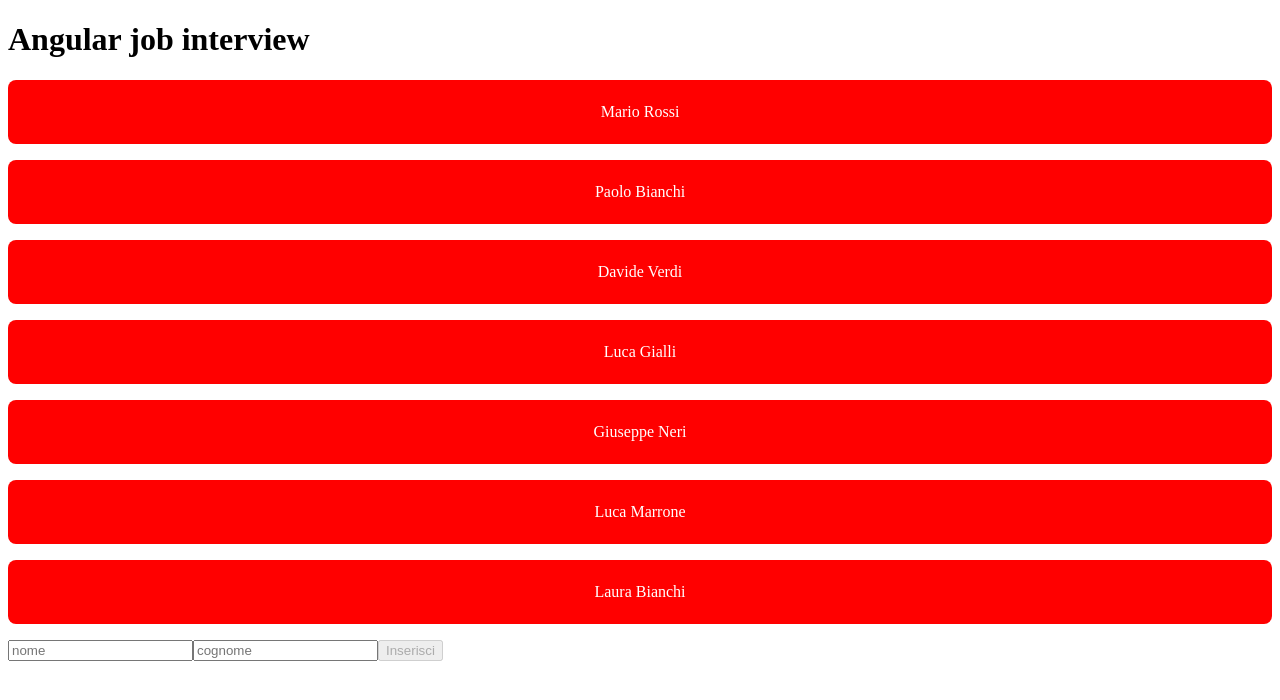
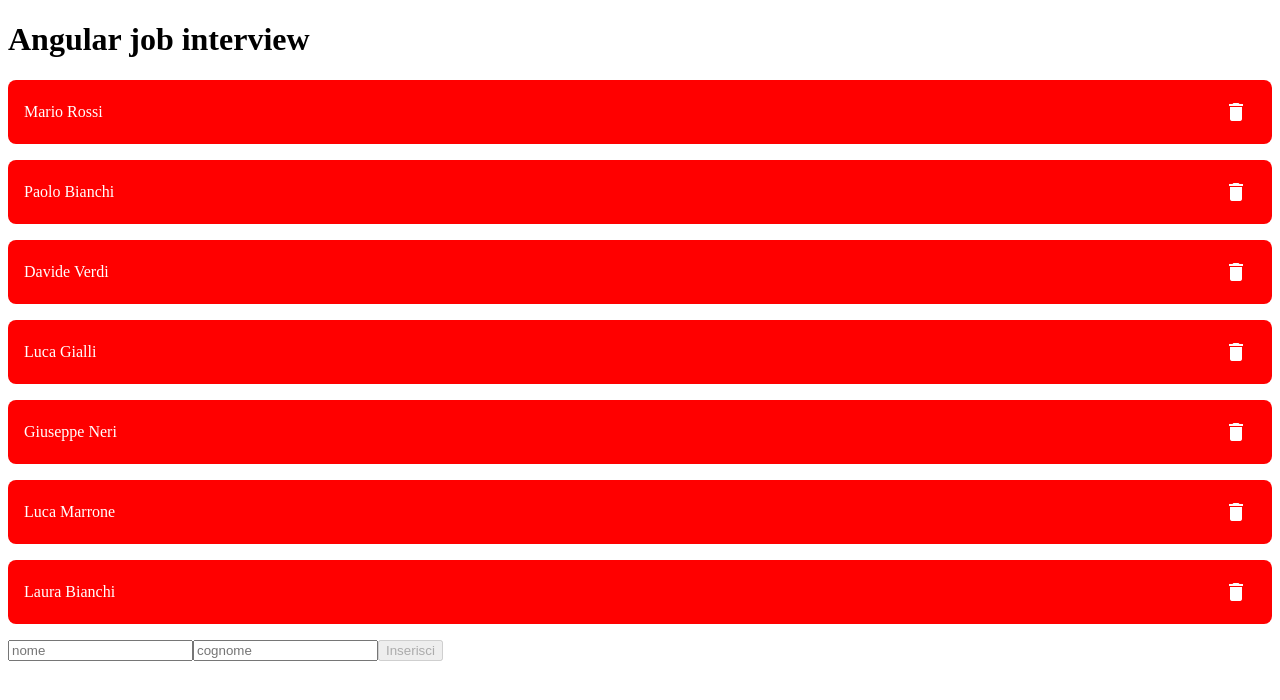
Before and after one commit to iFederx/angular-job-interview, an Angular app: page / in a window 1280 px wide. Shown: the top 700 px of the page. Built offline with nearby package versions, Linux system fonts and the light colour scheme.

Commit message:
1.4 solved

```diff
--- a/src/app/components/people/people.component.html
+++ b/src/app/components/people/people.component.html
@@ -1,4 +1,5 @@
-<app-person *ngFor="let person of people" [person]="person"></app-person>
+<app-person *ngFor="let person of people" [person]="person" (deleteEvent)="deletePerson($event)">
+</app-person>
 
 <div *ngIf="people.length === 0">
   Non sono presenti persone nell'array passato
--- a/src/app/components/people/people.component.ts
+++ b/src/app/components/people/people.component.ts
@@ -17,5 +17,12 @@ export class PeopleComponent {
 
   @Input() public people!: Person[];
 
+  public deletePerson(id: string) {
+    const indexToDelete = this.people.findIndex(p => p.id === id);
+    if (indexToDelete > -1) {
+      this.people.splice(indexToDelete, 1);
+    }
+  }
+
   // #endregion Properties (1)
 }
--- a/src/app/components/person/person.component.html
+++ b/src/app/components/person/person.component.html
@@ -1,3 +1,6 @@
 <div class="person-container">
-    {{person.name}} {{person.surname}}
+    <span>{{person.name}} {{person.surname}}</span>
+    <button mat-icon-button (click)="deletePerson(person.id)">
+        <mat-icon>delete</mat-icon>
+    </button>
 </div>
--- a/src/app/components/person/person.component.scss
+++ b/src/app/components/person/person.component.scss
@@ -1,9 +1,9 @@
 .person-container {
     display: flex;
-    justify-content:center;
+    justify-content:space-between;
     align-items:center;
+    padding: 0 16px;
     height: 64px;
-    width: 100%;
     background: red;
     color: white;
     border-radius: 8px;
--- a/src/app/components/person/person.component.ts
+++ b/src/app/components/person/person.component.ts
@@ -1,12 +1,22 @@
-import { Component, Input } from '@angular/core';
+import { Component, EventEmitter, Input, Output } from '@angular/core';
 import { Person } from '../../app.component';
+import { MatButton, MatIconButton } from '@angular/material/button';
+import { MatIcon } from '@angular/material/icon';
 
 @Component({
   selector: 'app-person',
-  imports: [],
+  imports: [
+    MatIcon,
+    MatIconButton
+  ],
   templateUrl: './person.component.html',
   styleUrl: './person.component.scss'
 })
 export class PersonComponent {
   @Input() person!: Person;
+  @Output() deleteEvent: EventEmitter<string> = new EventEmitter();
+
+  public deletePerson(id: string) {
+    this.deleteEvent.emit(id);
+  }
 }
```
